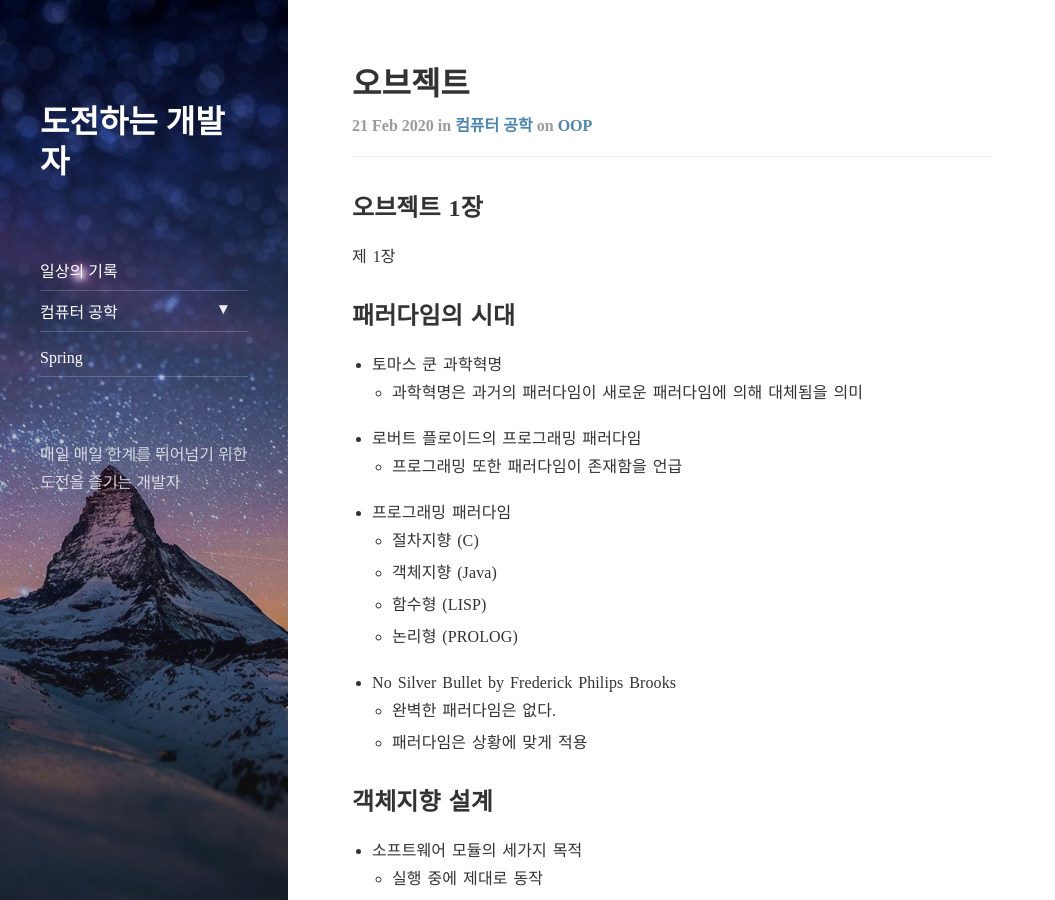
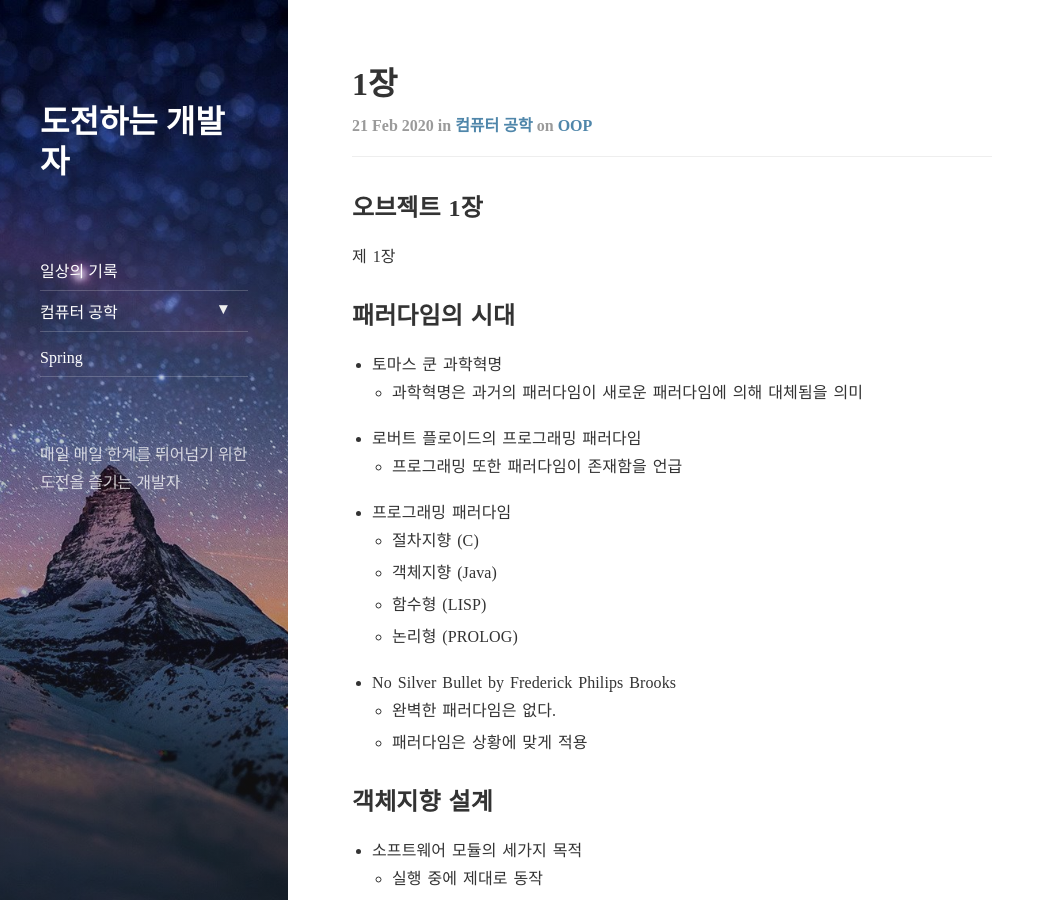
Before and after one commit to minkukjo/minkukjo.github.io, a Jekyll site: the page built from _posts/2020-02-21-컴퓨터 공학-OOP-02.md, in a window 1280 px wide and 900 px high. Shown: the whole window, without its empty margins (0-1055 px from the left). Built offline with Jekyll 4.4.1, drawn with Linux system fonts in a browser that asks for light colours; nearby versions of some CDN libraries.

Commit message:
제목 변경

```diff
--- a/_posts/2020-02-21-컴퓨터 공학-OOP-02.md
+++ b/_posts/2020-02-21-컴퓨터 공학-OOP-02.md
@@ -1,6 +1,6 @@
 ---
 layout: post
-title: 오브젝트
+title: 1장
 subtitle: ''
 categories: cs
 tags: OOP
```
